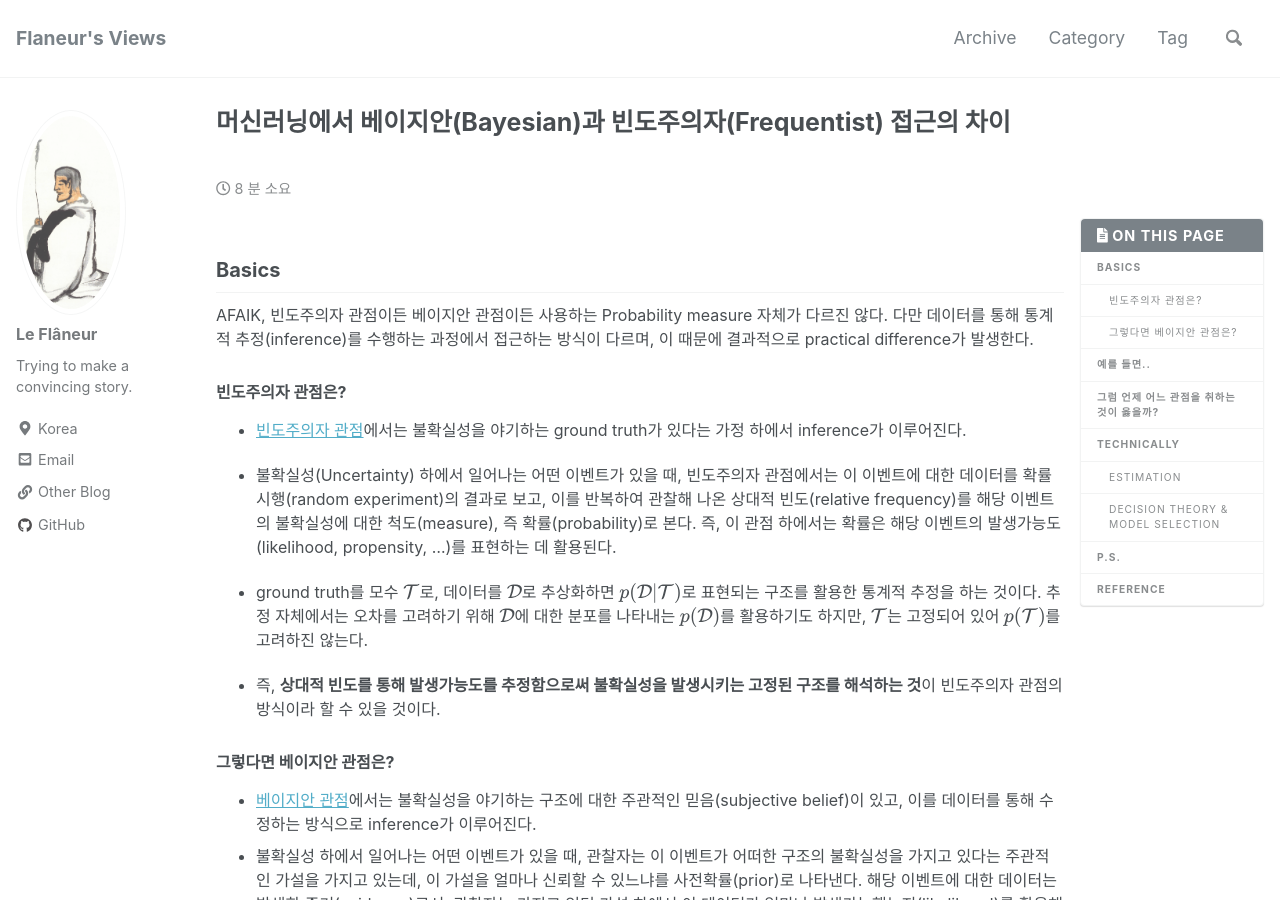
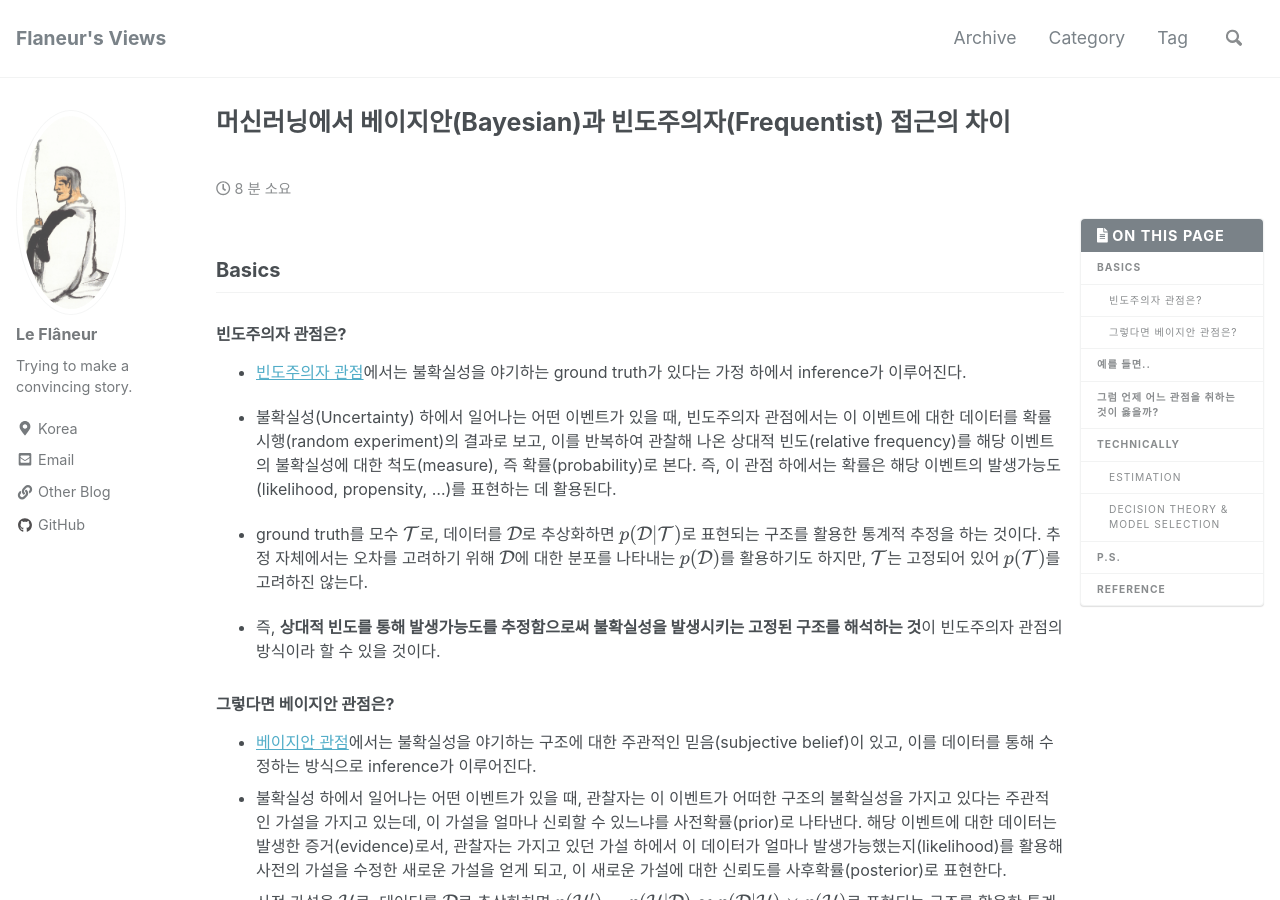
Before and after one commit to jisang0814/vitaflaneur.github.io, a Jekyll site: the page built from _posts/2019-01-15-bayesian-vs-frequentist-in-ml.md, in a window 1280 px wide and 900 px high. Built offline with Jekyll 4.4.1, drawn with Linux system fonts in a browser that asks for light colours; nearby versions of some CDN libraries; formulas are drawn with MathJax 3; comment, search, counter and statistics services are not loaded.

Commit message:
Update 2019-01-15-bayesian-vs-frequentist-in-ml.md

```diff
--- a/_posts/2019-01-15-bayesian-vs-frequentist-in-ml.md
+++ b/_posts/2019-01-15-bayesian-vs-frequentist-in-ml.md
@@ -11,8 +11,6 @@ tags:
 ---
 
 ##  Basics
-
-AFAIK, 빈도주의자 관점이든 베이지안 관점이든 사용하는 Probability measure 자체가 다르진 않다. 다만 데이터를 통해 통계적 추정(inference)를 수행하는 과정에서 접근하는 방식이 다르며, 이 때문에 결과적으로 practical difference가 발생한다.
 
 ### 빈도주의자 관점은?
 
```
